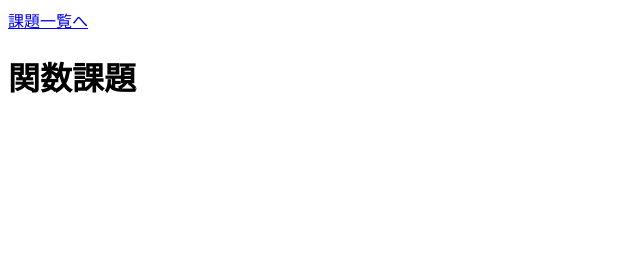
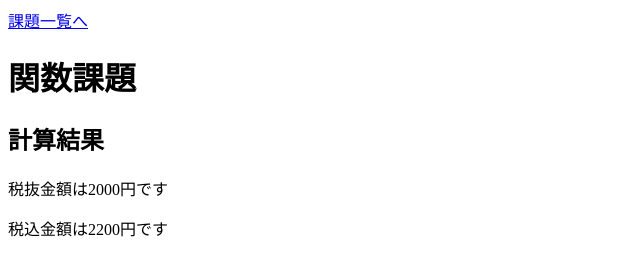
Before and after one commit to ichi026/week4-2, a plain HTML site: page start-folder/JavaScriptWork/work_1_3/1_3.html in a window 1280 px wide. Shown: the whole page, without its empty margins (0-640 px from the left). Drawn offline with Linux system fonts and the light colour scheme.

Commit message:
関数課題の結果をページに表示

```diff
--- a/start-folder/JavaScriptWork/work_1_3/1_3.html
+++ b/start-folder/JavaScriptWork/work_1_3/1_3.html
@@ -8,6 +8,13 @@
   <body>
     <a href="../../work.html">課題一覧へ</a>
     <h1>関数課題</h1>
+
+    <section aria-labelledby="result-heading">
+      <h2 id="result-heading">計算結果</h2>
+      <p id="tax-excluded">税抜金額を計算しています…</p>
+      <p id="tax-included">税込金額を計算しています…</p>
+    </section>
+
     <script src="1_3.js"></script>
   </body>
 </html>
--- a/start-folder/JavaScriptWork/work_1_3/1_3.js
+++ b/start-folder/JavaScriptWork/work_1_3/1_3.js
@@ -6,7 +6,15 @@ const addTax = (total) => Math.floor(total * 1.1);
 const totalMessage = getTotalPrice(1000, 2);
 const total = Number(totalMessage.match(/\d+/)?.[0]);
 
-console.log("税抜金額は" + total + "円です");
+const taxExcludedMessage = "税抜金額は" + total + "円です";
+console.log(taxExcludedMessage);
+if (typeof document !== "undefined") {
+  document.querySelector("#tax-excluded").textContent = taxExcludedMessage;
+}
 
 const taxedTotal = addTax(total);
-console.log("税込金額は" + taxedTotal + "円です");
+const taxIncludedMessage = "税込金額は" + taxedTotal + "円です";
+console.log(taxIncludedMessage);
+if (typeof document !== "undefined") {
+  document.querySelector("#tax-included").textContent = taxIncludedMessage;
+}
```
